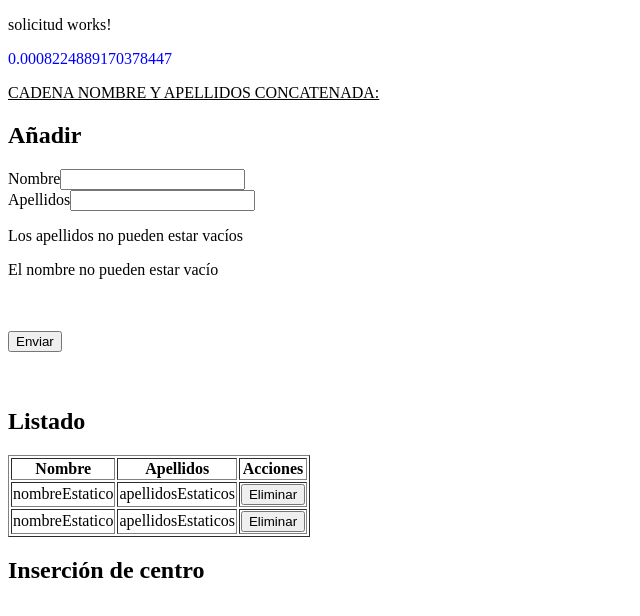
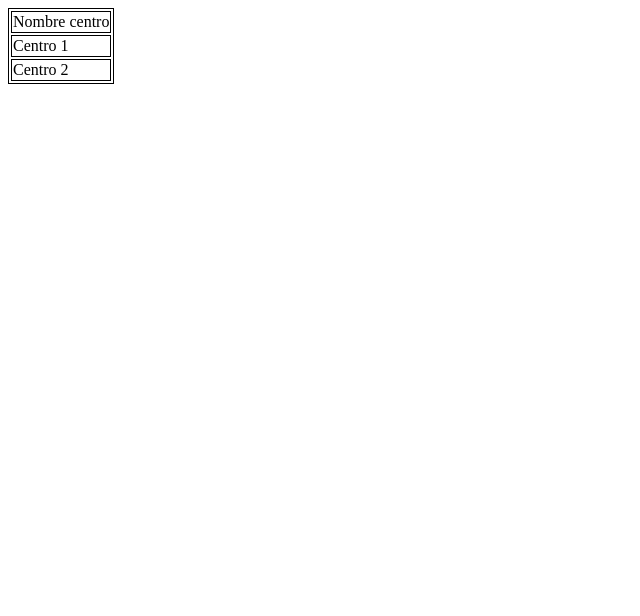
Before and after one commit to alvarocalvo/curso-jcyl, an Angular app: page / in a window 1280 px wide. Shown: the top 616 px of the page, without its empty margins (0-640 px from the left). Built offline with nearby package versions, Linux system fonts and the light colour scheme.

Commit message:
EJERCICIO 10

```diff
--- a/src/app/app.component.html
+++ b/src/app/app.component.html
@@ -1,2 +1 @@
-<app-solicitud></app-solicitud>
-<app-centro></app-centro>
+<app-centros></app-centros>
--- a/src/app/app.module.ts
+++ b/src/app/app.module.ts
@@ -5,12 +5,14 @@ import { AppRoutingModule } from './app-routing.module';
 import { AppComponent } from './app.component';
 import { SolicitudComponent } from './solicitud/solicitud.component';
 import { CentroComponent } from './centro/centro.component';
+import { CentrosComponent } from './centros/centros.component';
 
 @NgModule({
   declarations: [
     AppComponent,
     SolicitudComponent,
-    CentroComponent
+    CentroComponent,
+    CentrosComponent
   ],
   imports: [
     BrowserModule,
--- a/src/app/centro/centro.component.ts
+++ b/src/app/centro/centro.component.ts
@@ -1,13 +1,17 @@
-import { Component, OnInit } from '@angular/core';
+import {Component, Input, OnInit} from '@angular/core';
+import {Centro} from "../centros/centros.component";
 
 @Component({
   selector: 'app-centro',
   template: `
-  <h2>Inserción de centro</h2>
+    {{centro?.nombre}}
 `,
   styleUrls: ['./centro.component.css']
 })
 export class CentroComponent implements OnInit {
+
+  @Input()
+  centro?:Centro;
 
   constructor() { }
 
--- /dev/null
+++ b/src/app/centros/centros.component.css
@@ -0,0 +1,6 @@
+table {
+  border: solid 1px black
+}
+table td {
+  border: solid 1px black;
+}
--- /dev/null
+++ b/src/app/centros/centros.component.html
@@ -0,0 +1 @@
+<p>centros works!</p>
--- /dev/null
+++ b/src/app/centros/centros.component.ts
@@ -0,0 +1,31 @@
+import { Component, OnInit } from '@angular/core';
+
+@Component({
+  selector: 'app-centros',
+  template: `
+    <table>
+      <tr>
+        <td>Nombre centro</td>
+      </tr>
+      <tr *ngFor="let centroFor of centros">
+        <td><app-centro [centro]="centroFor"></app-centro></td>
+      </tr>
+    </table>
+  `,
+  styleUrls: ['./centros.component.css']
+})
+export class CentrosComponent implements OnInit {
+
+  centros:Centro[] = [{nombre: "Centro 1"},{nombre:"Centro 2"}]
+
+  constructor() { }
+
+  ngOnInit(): void {
+  }
+
+}
+
+
+export class Centro {
+  nombre?:String;
+}
```
Also changed, not shown: 1 other file (tests, documents, lock files or other folders).
